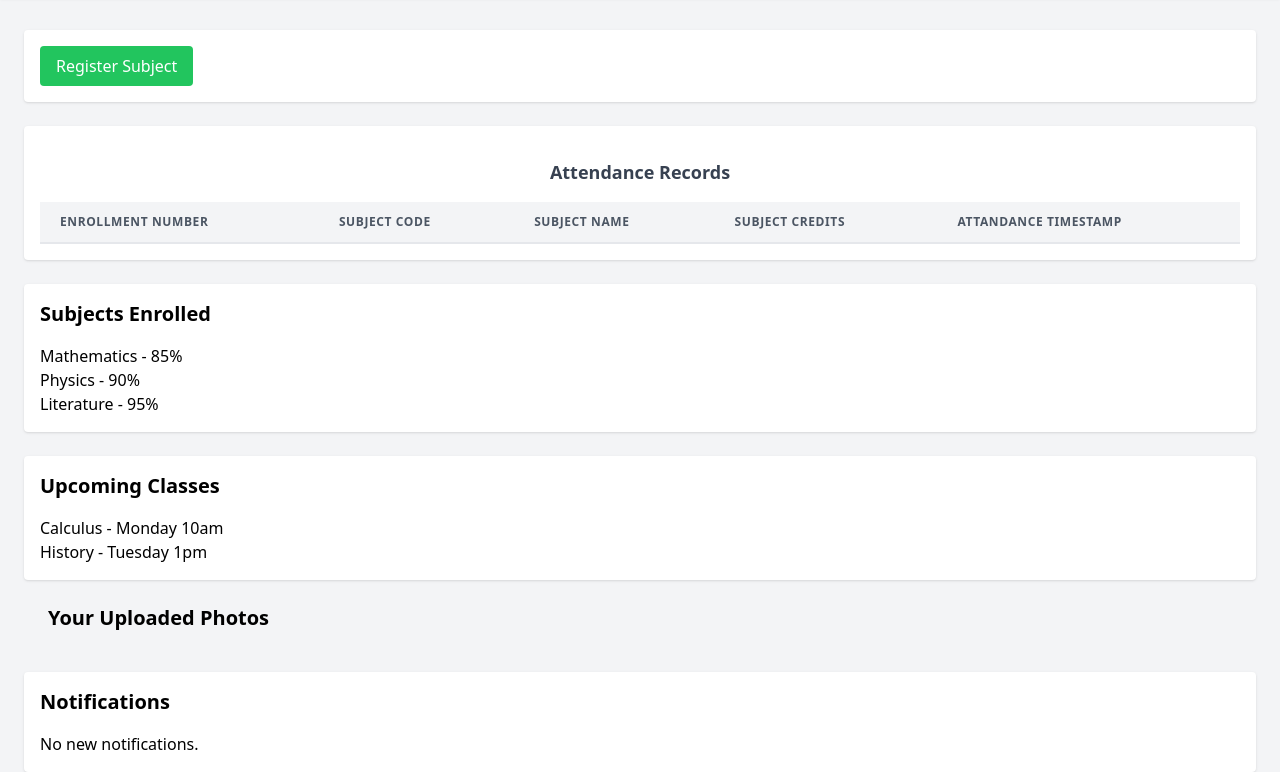
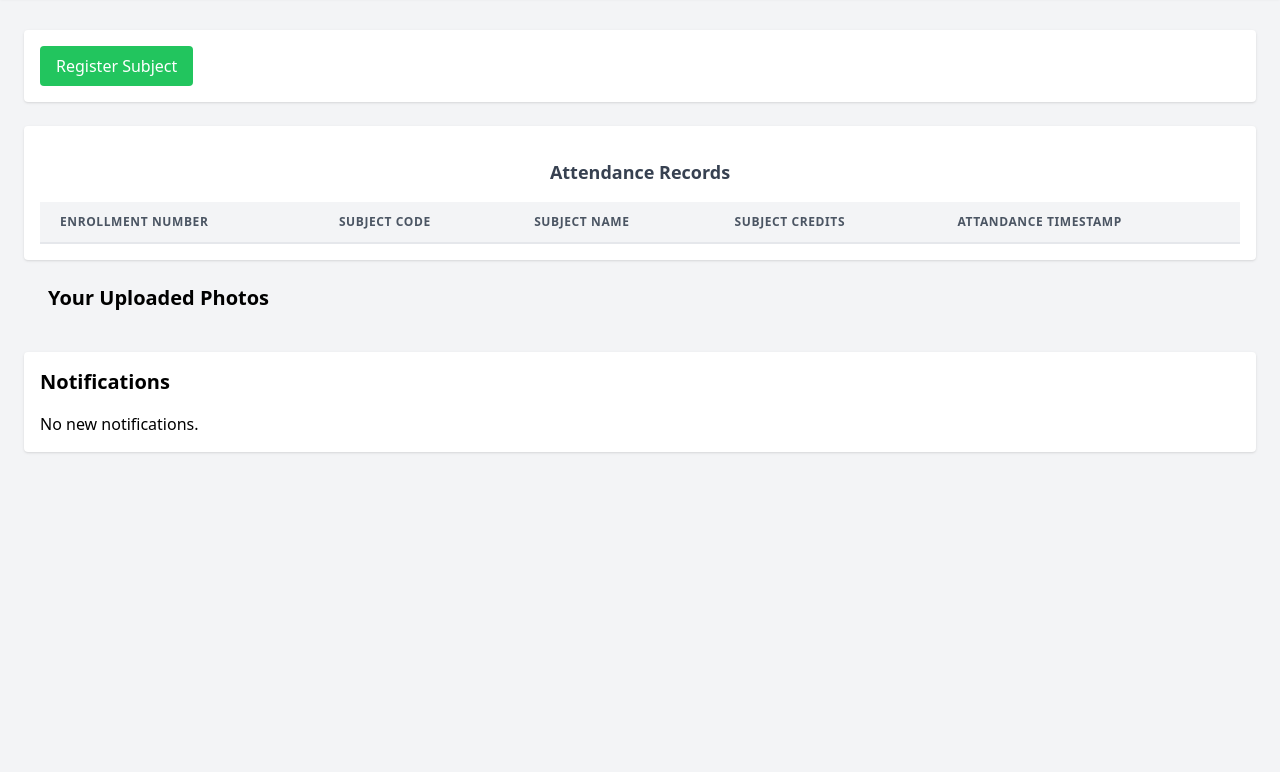
Before and after one commit to Rads1208/SmartAttend, a plain HTML site: page dashboard/student.html in a window 1280 px wide. Shown: the part 66-838 px from the top of the page. After the commit the page ends 800 px from the top, so only its background shows below. Drawn offline with nearby package versions, Linux system fonts and the light colour scheme; no server answers.

Commit message:
minor frontend changes

```diff
--- a/dashboard/student.html
+++ b/dashboard/student.html
@@ -140,25 +140,23 @@
       </div>
 
       <!-- Subjects Enrolled -->
-      <div class="bg-white shadow rounded p-4 mb-6">
+      <!-- <div class="bg-white shadow rounded p-4 mb-6">
         <h2 class="text-xl font-semibold mb-4">Subjects Enrolled</h2>
         <ul>
-          <!-- List subjects here -->
           <li>Mathematics - 85%</li>
           <li>Physics - 90%</li>
           <li>Literature - 95%</li>
         </ul>
-      </div>
+      </div> -->
 
       <!-- Upcoming Classes or Events -->
-      <div class="bg-white shadow rounded p-4 mb-6">
+      <!-- <div class="bg-white shadow rounded p-4 mb-6">
         <h2 class="text-xl font-semibold mb-4">Upcoming Classes</h2>
         <div>
-          <!-- List of upcoming classes/events here -->
           <p>Calculus - Monday 10am</p>
           <p>History - Tuesday 1pm</p>
         </div>
-      </div>
+      </div> -->
 
       <div class="container mx-auto px-6 mt-6 mb-6">
         <h2 class="text-xl font-semibold mb-4">Your Uploaded Photos</h2>
```
